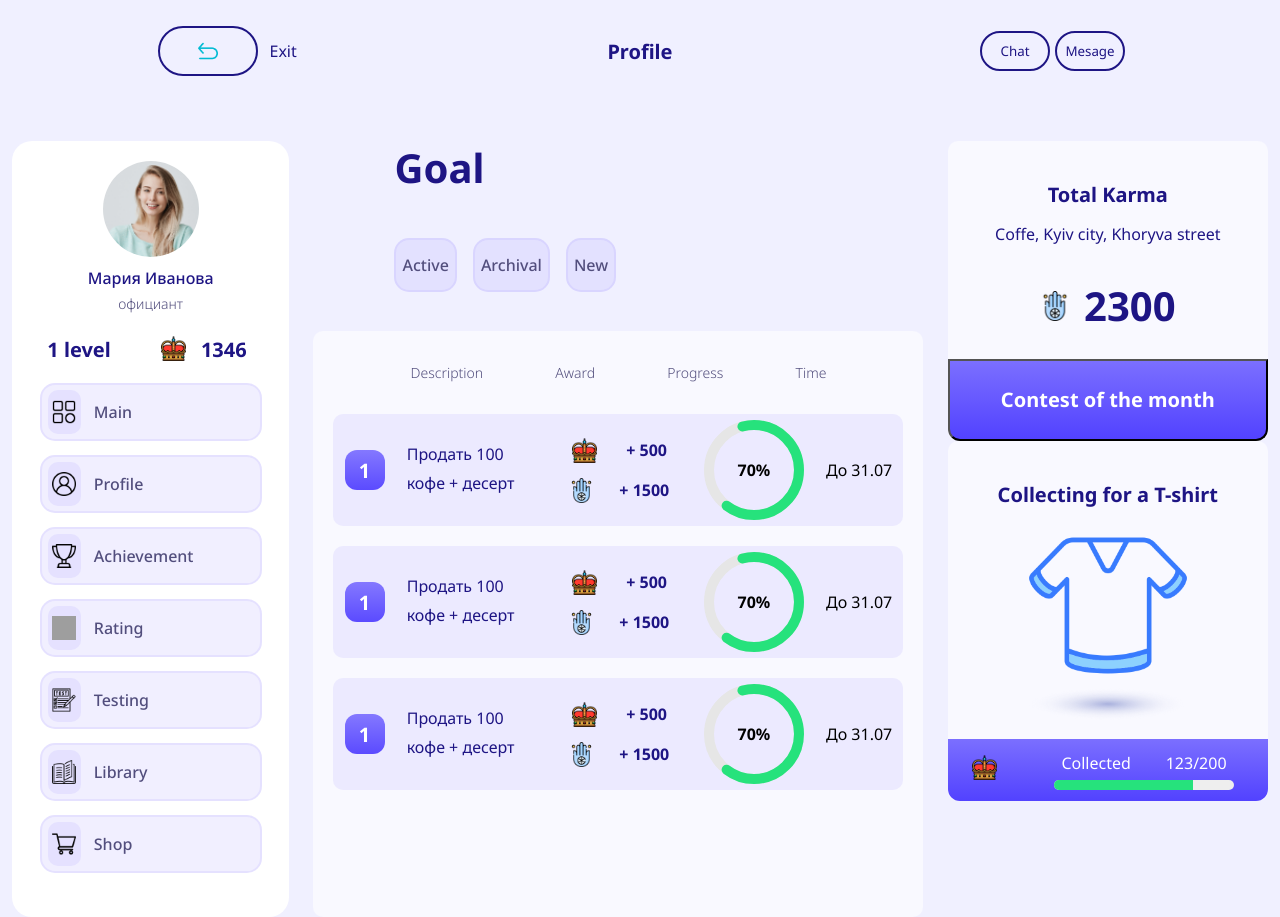
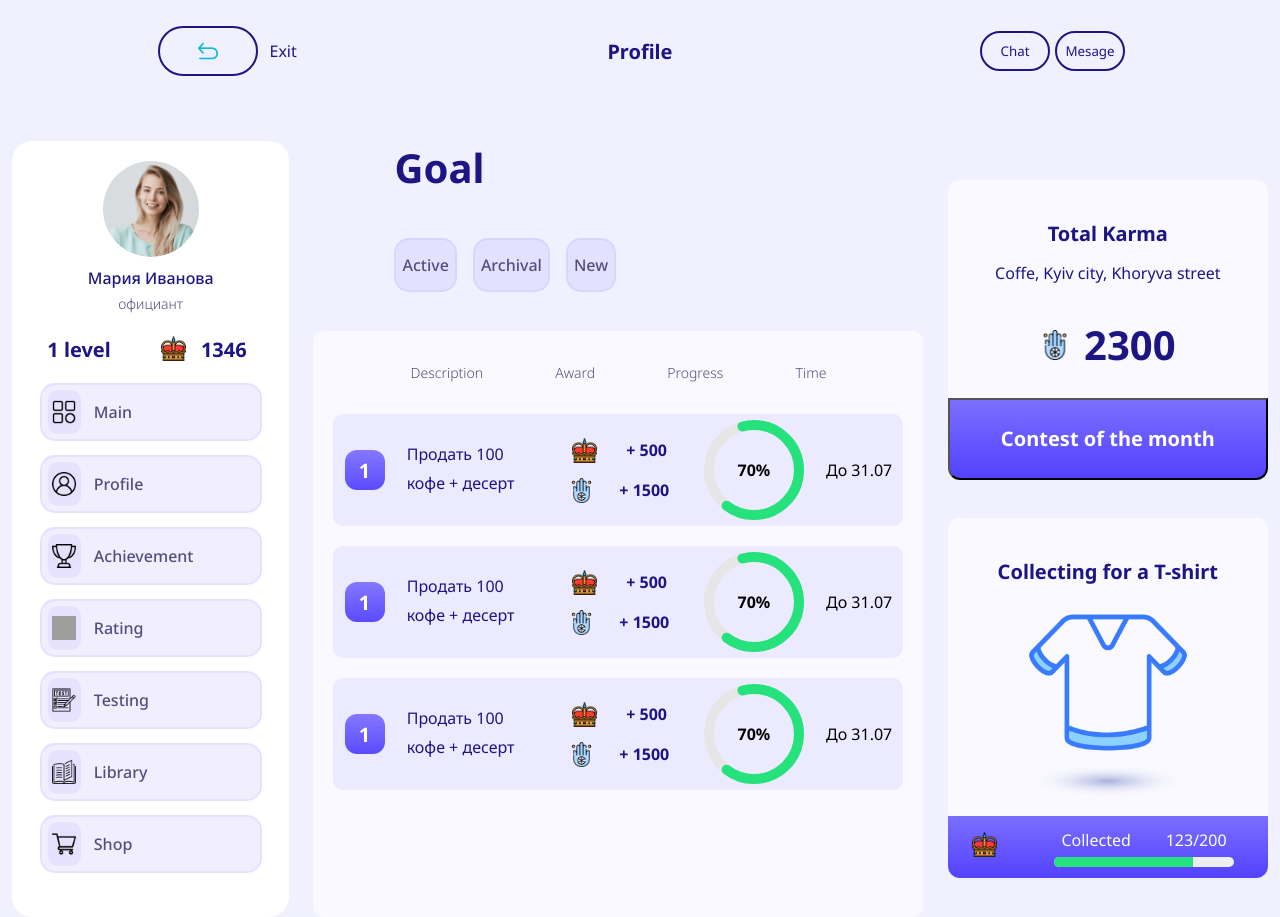
Before and after one commit to GennadiiLazovskii/corporateCaffeApp, a React (Vite) app: page / in a window 1280 px wide. Built offline with nearby package versions, Linux system fonts and the light colour scheme; grey boxes are pictures that could not be loaded.

Commit message:
Fix styles width

```diff
--- a/src/components/mainScreenProfile/MainScreanProfile.jsx
+++ b/src/components/mainScreenProfile/MainScreanProfile.jsx
@@ -14,7 +14,7 @@ const MainScreanProfile = () => {
                 <UserGoal/>
                 <UserAchievements/>
             </div>
-            <div>
+            <div className={styles.mainScreanProfileRight}>
                 <UserTotalKarma/>
                 <UserWishes/>
             </div>
--- a/src/components/mainScreenProfile/MainScreanProfile.module.scss
+++ b/src/components/mainScreenProfile/MainScreanProfile.module.scss
@@ -5,4 +5,9 @@
         display: flex;
         flex-direction: column;
     }
+    .mainScreanProfileRight {
+        display: flex;
+        flex-direction: column;
+        justify-content: space-evenly;
+    }
 }
```
